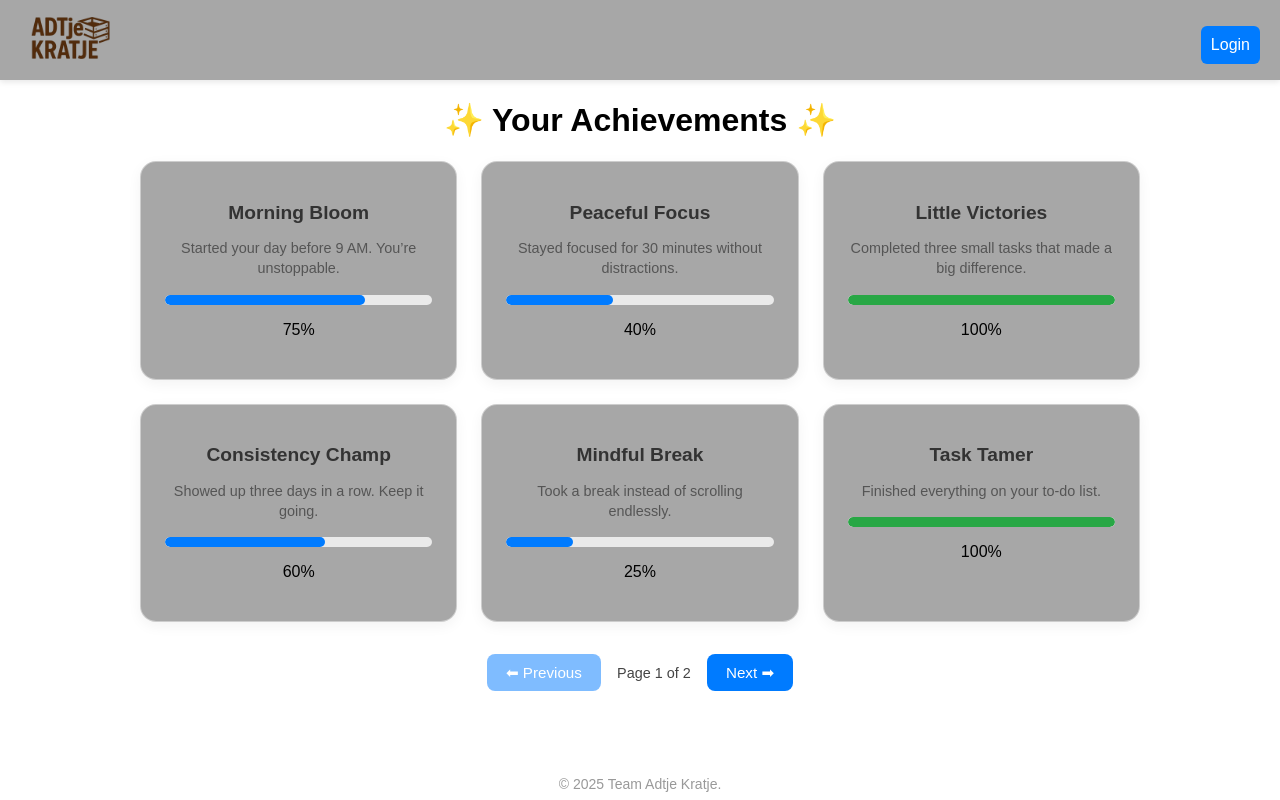
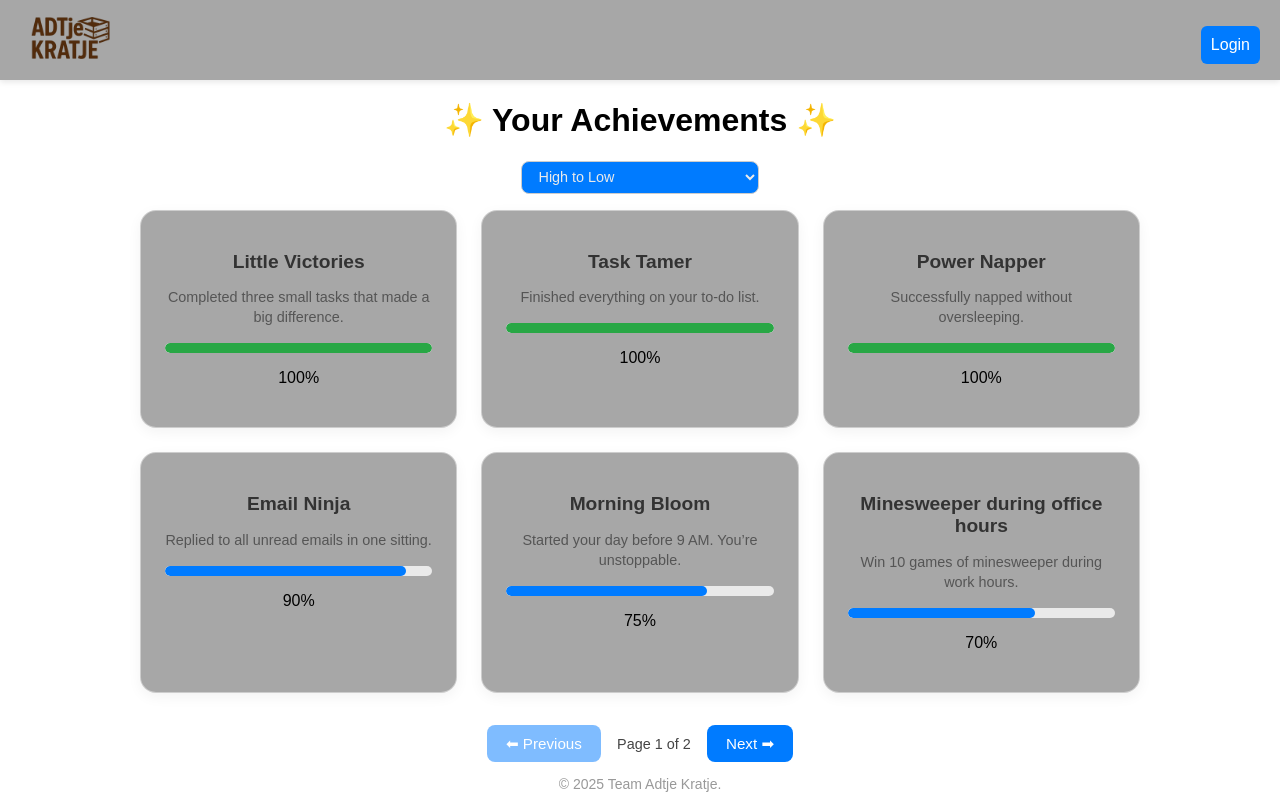
Before and after one commit to 67Company/WebDev, a React (Create React App) app in the folder frontend/calender-app/: page /achievements in a window 1280 px wide. Built offline with nearby package versions, Linux system fonts and the light colour scheme.

Commit message:
Sorting added and its very sexy if I can say so myself

```diff
--- a/frontend/calender-app/src/pages/Achievements.css
+++ b/frontend/calender-app/src/pages/Achievements.css
@@ -84,6 +84,27 @@
   color: #444;
 }
 
+.sort-controls {
+  display: flex;
+  justify-content: center;
+  align-items: center;
+  margin-bottom: 1rem;
+  font-family: "Inter", sans-serif;
+  color: #444;
+  gap: 0.5rem;
+}
+
+.sort-controls select {
+  background: #007bff;
+  color: #eaeaea;
+  border: 1px solid #ccc;
+  border-radius: 8px;
+  padding: 0.4rem 0.8rem;
+  cursor: pointer;
+  font-size: 0.9rem;
+  transition: all 0.2s ease;
+}
+
 .achievement-card {
   opacity: 0;
   transform: translateY(10px);
--- a/frontend/calender-app/src/pages/Achievements.tsx
+++ b/frontend/calender-app/src/pages/Achievements.tsx
@@ -23,33 +23,55 @@ const achievements: Achievement[] = [
   { id: 12, name: "Desk DJ", description: "Played music that boosted team morale.", progress: 55 },
 ];
 
+const PAGE_SIZE = 6;
+
 const AchievementPage: React.FC = () => {
   const [currentPage, setCurrentPage] = useState(1);
-  const achievementsPerPage = 6;
+  const [sortMode, setSortMode] = useState<"high-low" | "low-high" | "high-low-completed-last">("high-low");
 
-  const totalPages = Math.ceil(achievements.length / achievementsPerPage);
-  const startIndex = (currentPage - 1) * achievementsPerPage;
-  const endIndex = startIndex + achievementsPerPage;
-  const currentAchievements = achievements.slice(startIndex, endIndex);
+  const sortedAchievements = [...achievements].sort((a, b) => {
+    if (sortMode === "high-low") return b.progress - a.progress;
+    if (sortMode === "low-high") return a.progress - b.progress;
+    if (sortMode === "high-low-completed-last") {
+      if (a.progress === 100 && b.progress !== 100) return 1;
+      if (b.progress === 100 && a.progress !== 100) return -1;
+      return b.progress - a.progress;
+    }
+    return 0;
+  });
 
-  const nextPage = () => {
-    if (currentPage < totalPages) setCurrentPage(currentPage + 1);
-  };
+  const totalPages = Math.ceil(sortedAchievements.length / PAGE_SIZE);
+  const startIndex = (currentPage - 1) * PAGE_SIZE;
+  const visibleAchievements = sortedAchievements.slice(startIndex, startIndex + PAGE_SIZE);
 
-  const prevPage = () => {
-    if (currentPage > 1) setCurrentPage(currentPage - 1);
-  };
+  const nextPage = () => setCurrentPage((p) => Math.min(p + 1, totalPages));
+  const prevPage = () => setCurrentPage((p) => Math.max(p - 1, 1));
 
   return (
     <div className="achievement-page">
       <h1 className="achievement-title">✨ Your Achievements ✨</h1>
 
+      <div className="sort-controls">
+        {/* <label htmlFor="sort">Sort by: </label> */}
+        <select
+          id="sort"
+          value={sortMode}
+          onChange={(e) => {
+            setSortMode(e.target.value as any);
+            setCurrentPage(1);
+          }}
+        >
+          <option value="high-low">High to Low</option>
+          <option value="low-high">Low to High</option>
+          <option value="high-low-completed-last">High to Low (Completed Last)</option>
+        </select>
+      </div>
+
       <div className="achievements">
-        {currentAchievements.map((a) => (
+        {visibleAchievements.map((a) => (
           <div className="achievement-card" key={a.id}>
             <h2 className="achievement-name">{a.name}</h2>
             <p className="achievement-description">{a.description}</p>
-
             <div className="progress-container">
               <div
                 className="progress-bar"
@@ -59,7 +81,6 @@ const AchievementPage: React.FC = () => {
                 }}
               ></div>
             </div>
-
             <p className="achievement-progress">{a.progress}%</p>
           </div>
         ))}
```
